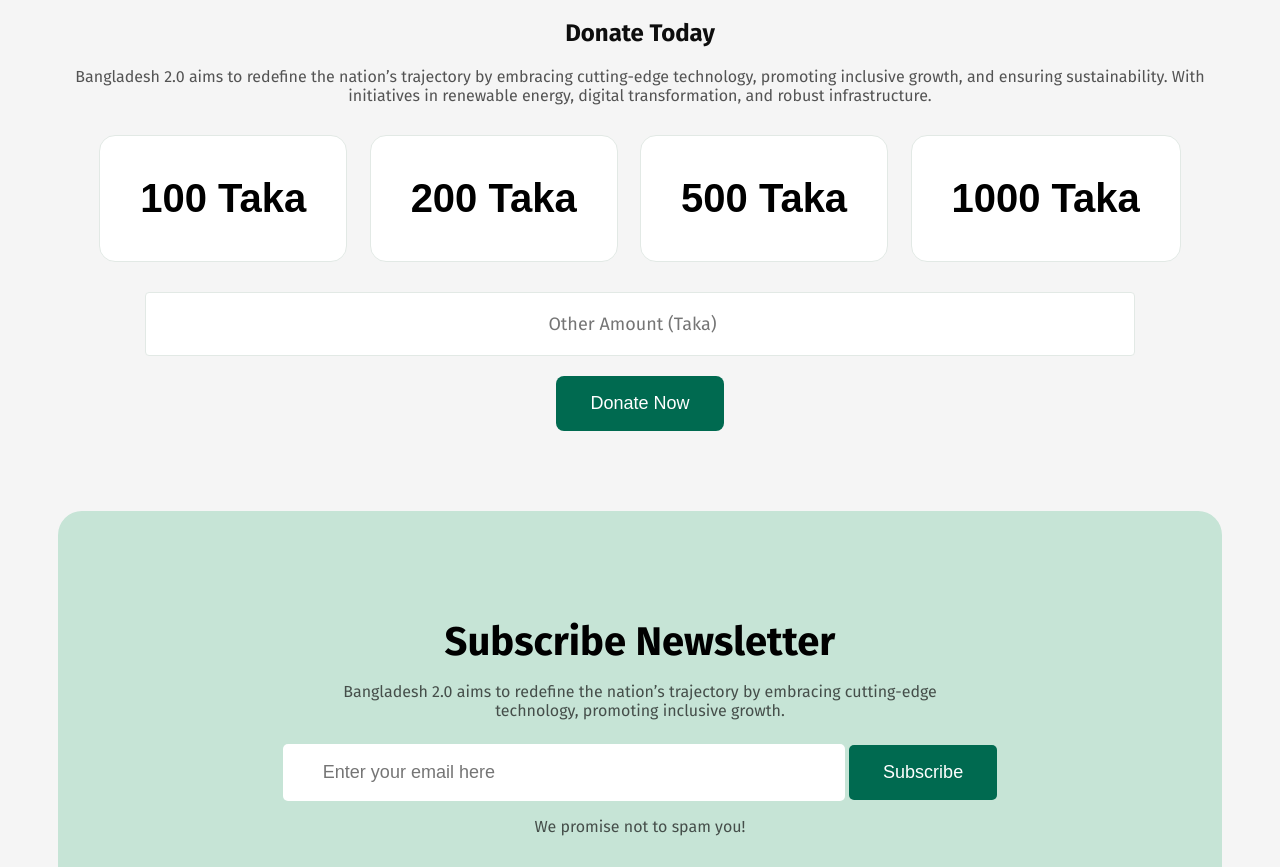
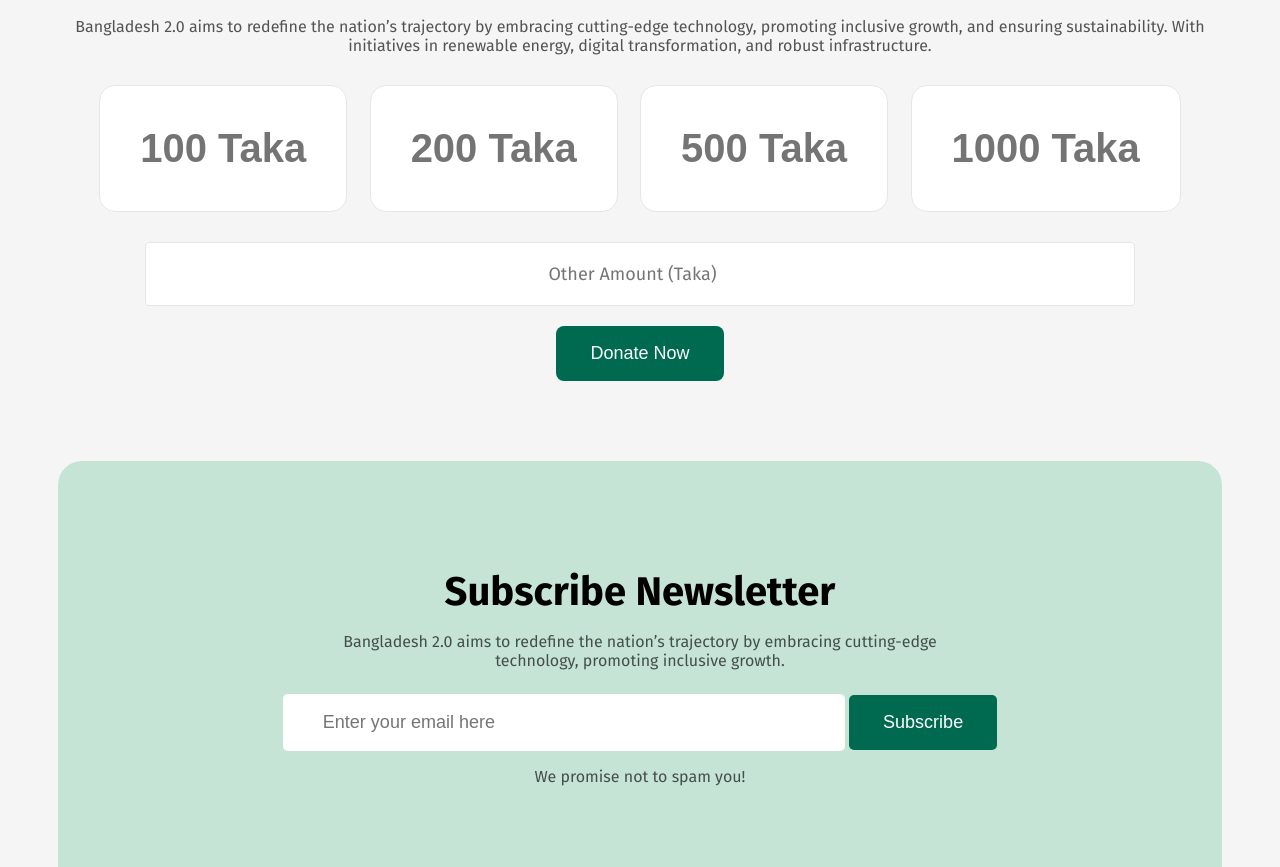
Before and after one commit to nrcissus/assignment-1, a plain HTML site: page index.html in a window 1280 px wide. Shown: the part 3047-3914 px from the top of the page. Drawn offline with Linux system fonts and the light colour scheme.

Commit message:
added some missing parts

```diff
--- a/styles/styles.css
+++ b/styles/styles.css
@@ -15,7 +15,8 @@
 }
 
 .measure {
-    padding: 50px;
+    padding-left: 50px;
+    padding-right: 50px;
 
 }
 
@@ -416,12 +417,13 @@ select {
     justify-content: space-around;
     flex: wrap;
     margin: 20px;
-    color: #0E0E0E;
+    color: #747474;
     padding: 10px;
 }
 
 .donation-option {
     padding: 40px;
+    color: #747474;
     font-size: 40px;
     font-weight: bold;
     border: 1px solid #E2E9E5;
```
